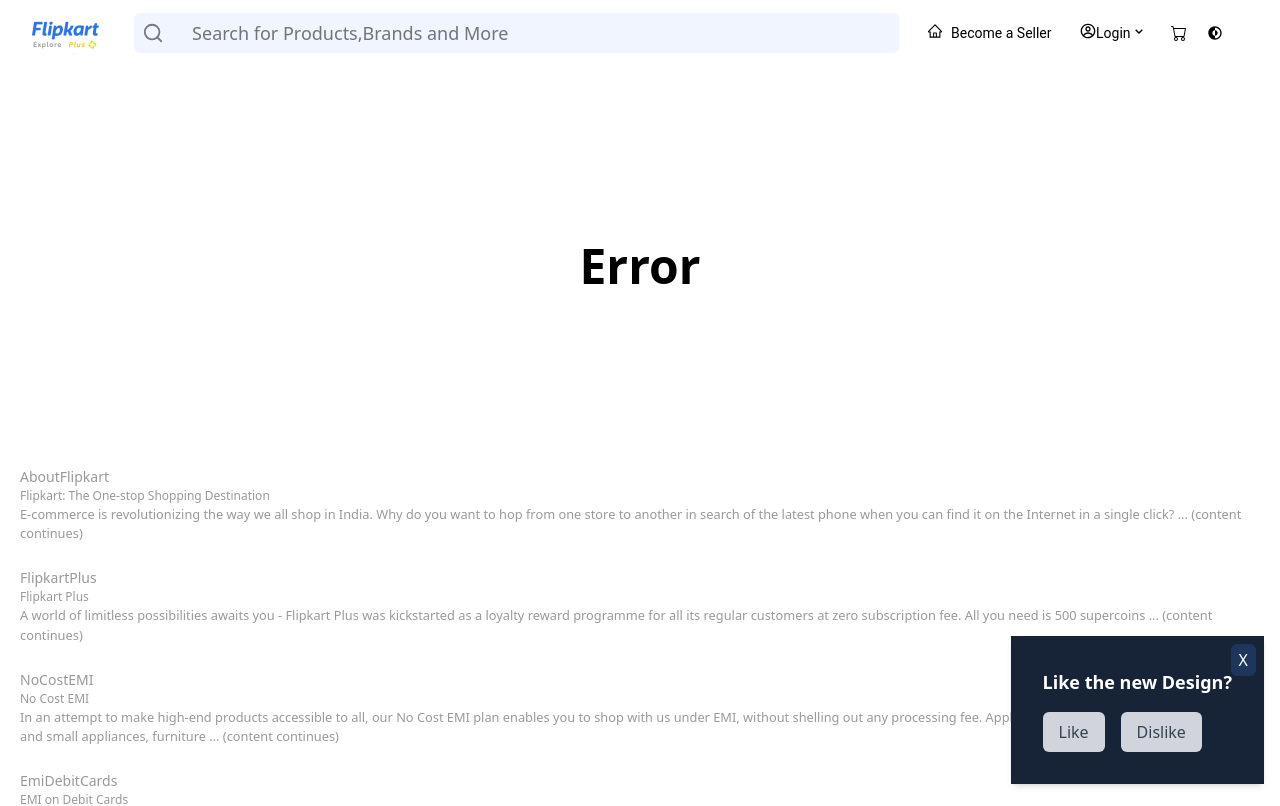
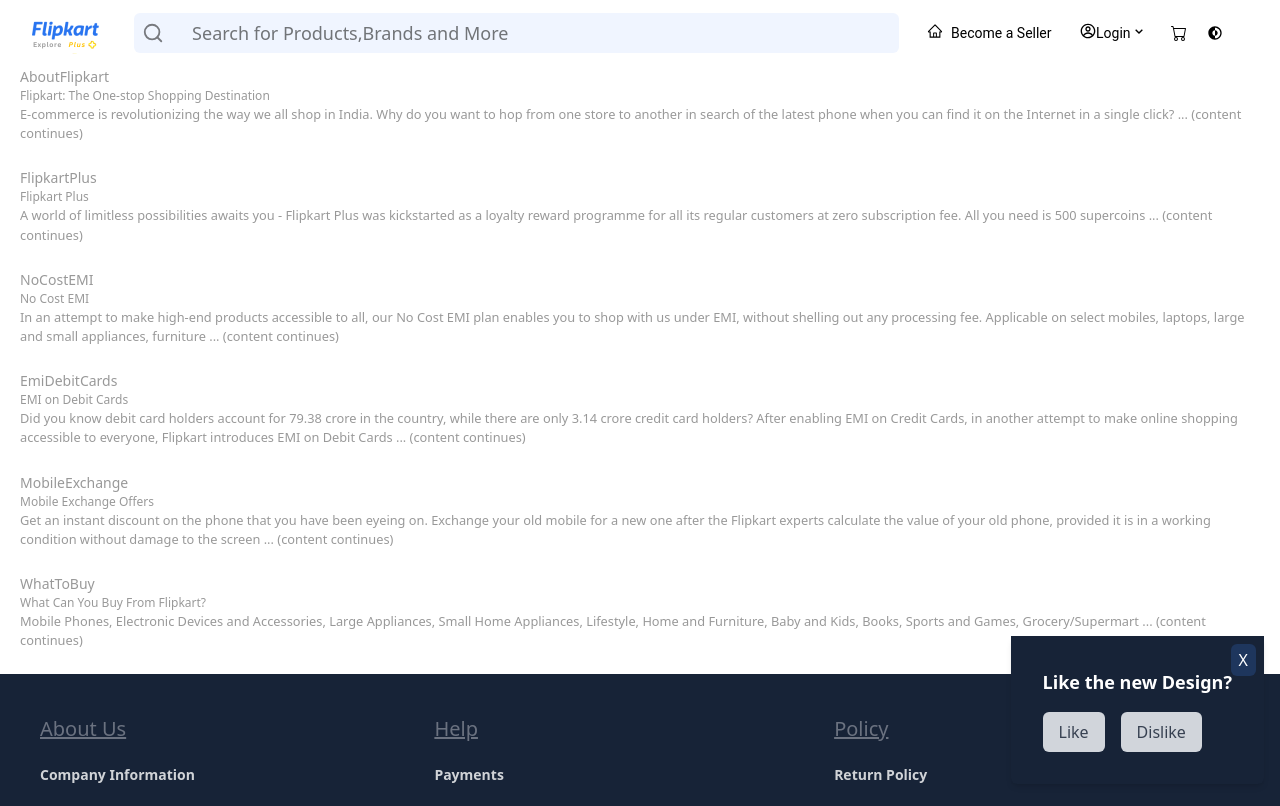
Before and after one commit to muhammadshakkeerp/Shopease, a React (Vite) app: page /profile in a window 1280 px wide. Shown: the top 806 px of the page. Built offline with nearby package versions, Linux system fonts and the light colour scheme; some icons are missing.

Commit message:
host config: add public/_redirects file to resolve 404 error in netflify

```diff
--- a/src/App.tsx
+++ b/src/App.tsx
@@ -1,5 +1,5 @@
 import { FC, useEffect, useState } from "react";
-import { Account, Cart, ColumGallery, Error, Home, PopupCard, ProductsGroup, } from "./paths";
+import { Account, Cart, ColumGallery, Home, PopupCard, ProductsGroup, } from "./paths";
 import { Footer, Header, ProductDatails } from "./paths";
 import { Route, Routes } from "react-router-dom";
 import { ProductDetailsProps } from "./assets/types";
@@ -72,7 +72,6 @@
         <Route path="/productsGroup" element={<ProductsGroup />} />
         <Route path="/nested" element={<NestedHoverNavlink />} />
         <Route path="/productGallery" element={<ColumGallery />} />
-        <Route path="/*" element={<Error />} />
       </Routes>
       <Footer />
     </div >
```
Also changed, not shown: 1 other file (tests, documents, lock files or other folders).
